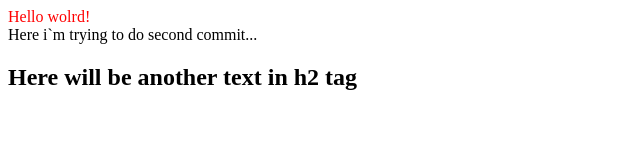
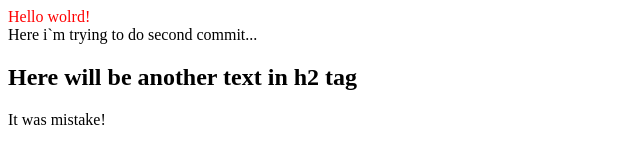
Before and after one commit to Kyco4ekCblpa/learningGit, a plain HTML site: page index.html in a window 1280 px wide. Shown: the whole page, without its empty margins (0-640 px from the left). Drawn offline with Linux system fonts and the light colour scheme.

Commit message:
Making the mistake in index.html

```diff
--- a/index.html
+++ b/index.html
@@ -13,6 +13,7 @@
     <div class="hello-string">Hello wolrd!</div>
     <div>Here i`m trying to do second commit...</div>
     <h2>Here will be another text in h2 tag</h2>
+    <div class="mistake">It was mistake!</div>
 
     <script src="app.js"></script>
 
```
